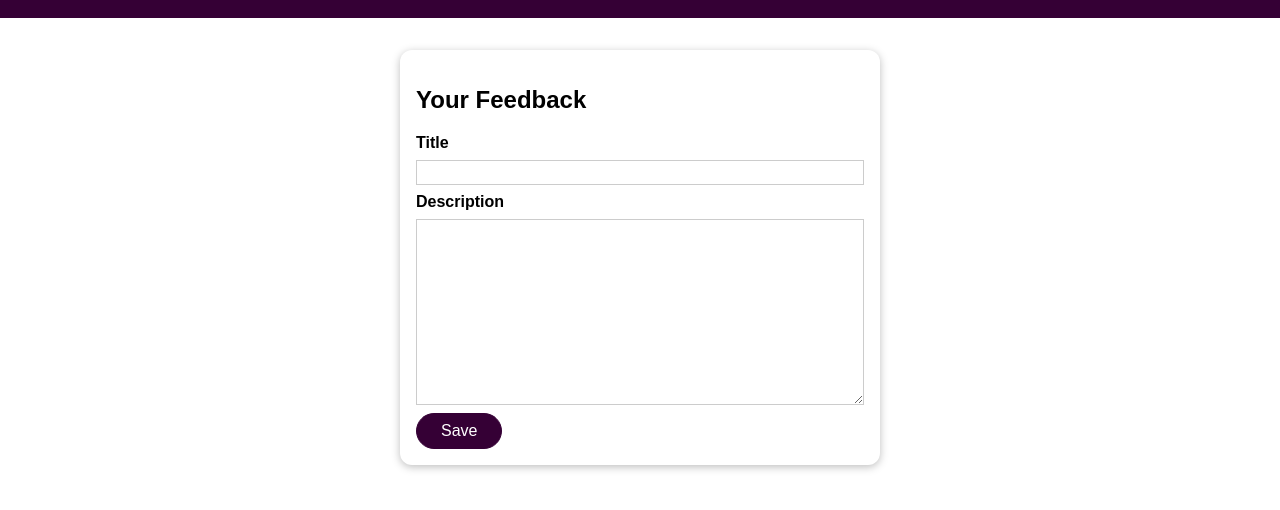
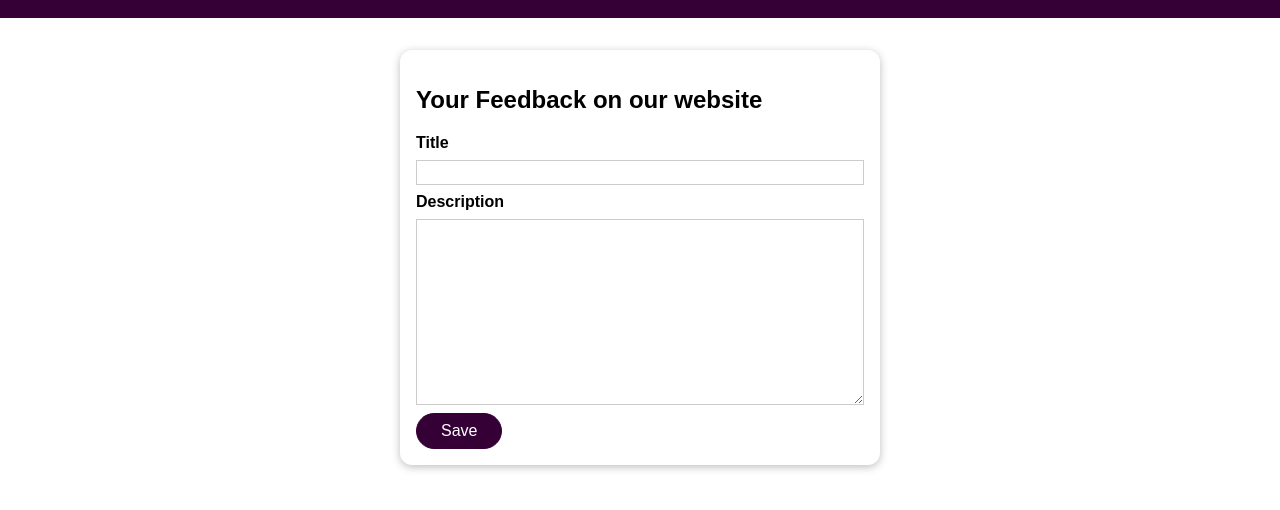
Before and after one commit to reinierjavier/docker, a website: page node-volume-app/pages/feedback.html in a window 1280 px wide. Shown: the part 62-572 px from the top of the page. Drawn offline with Linux system fonts and the light colour scheme; files that its build step writes are made by us from their sources.

```diff
--- a/node-volume-app/pages/feedback.html
+++ b/node-volume-app/pages/feedback.html
@@ -14,7 +14,7 @@
     </header>
     <main>
         <section>
-            <h2>Your Feedback</h2>
+            <h2>Your Feedback on our website</h2>
             <form action="/create" method="post">
                 <div class="form-control">
                     <label for="title">Title</label>
```
Also changed, not shown: README.md.
